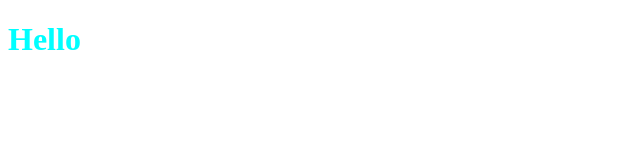
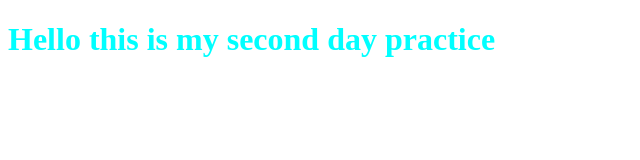
Before and after one commit to SANTIAGORF24/practice, a plain HTML site: page second.html in a window 1280 px wide. Shown: the whole page, without its empty margins (0-640 px from the left). Drawn offline with Linux system fonts and the light colour scheme.

Commit message:
new edit in h1

```diff
--- a/second.html
+++ b/second.html
@@ -13,7 +13,7 @@
 </style>
 <body>
     <h1>
-        Hello
+        Hello this is my second day practice
     </h1>
 </body>
 </html>
```
